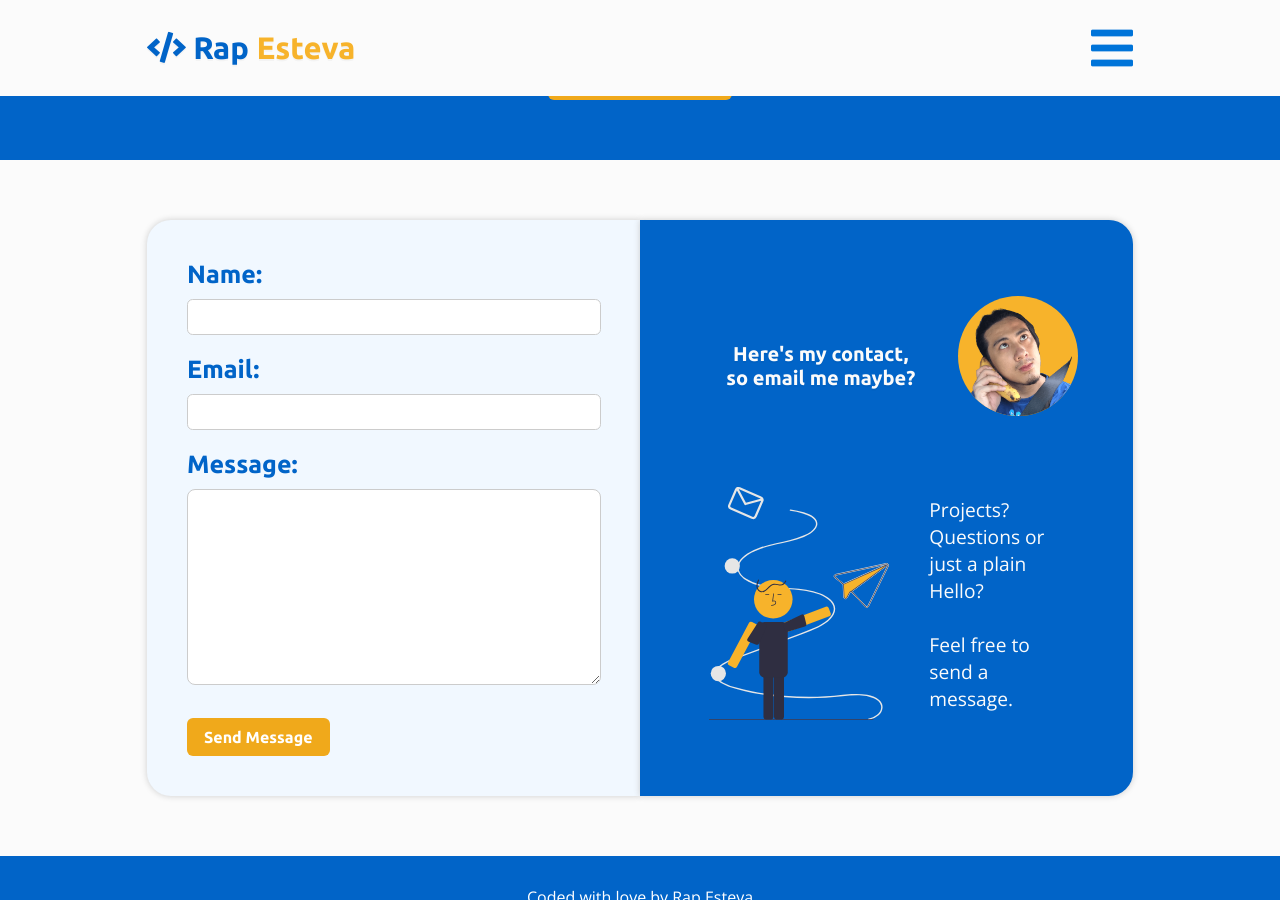
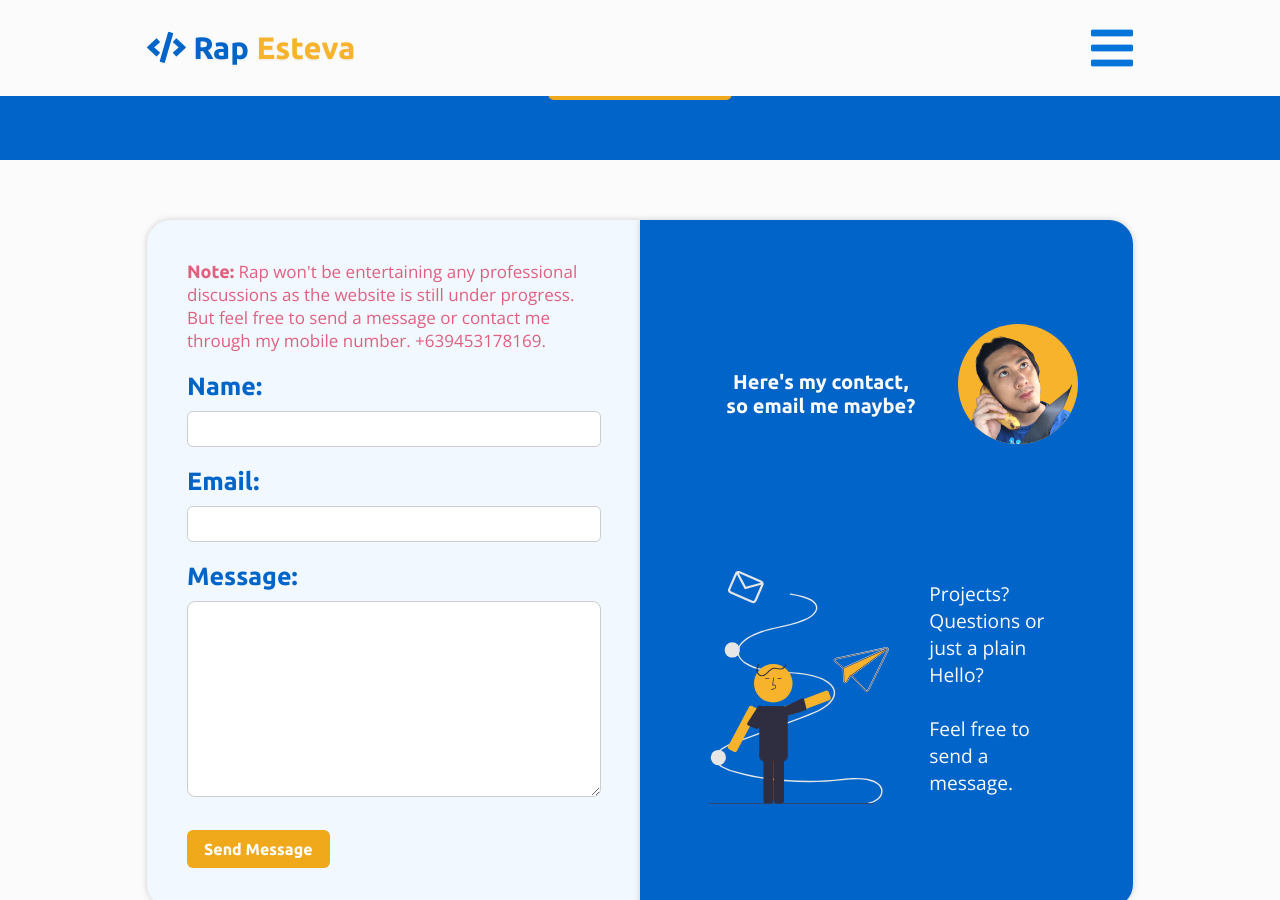
Before and after one commit to rapsamaniego27/portfolio-2020, a Jekyll site: the page built from index.html, in a window 1280 px wide and 900 px high, scrolled down 1405 px. Built offline with Jekyll 4.4.1, drawn with Linux system fonts in a browser that asks for light colours; nearby versions of some CDN libraries.

Commit message:
Update Defaults “site”

```diff
--- a/_data/main.yml
+++ b/_data/main.yml
@@ -12,6 +12,8 @@ summary: >-
   <br><br>
 
   Perseverance is of paramount importance. Excellence is sacrosanct. Never cease from learning; reserved, yet collaborator. Do not always go for conventional; naïve yet, adventurous.
-note: ""
+note: Rap won't be entertaining any professional discussions as the website is
+  still under progress. But feel free to send a message or contact me through my
+  mobile number. +639453178169.
 resume: /images/estevaralphmartyn_cv.docx
 cv: /images/estevaralphmartyn_cv.pdf
```
